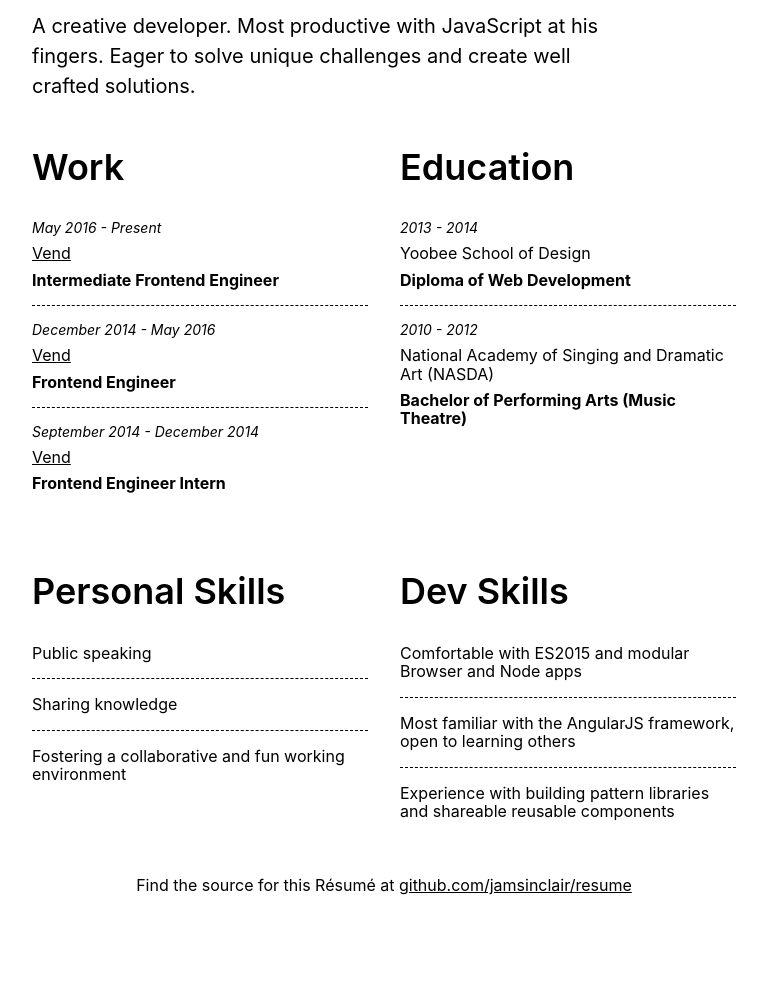
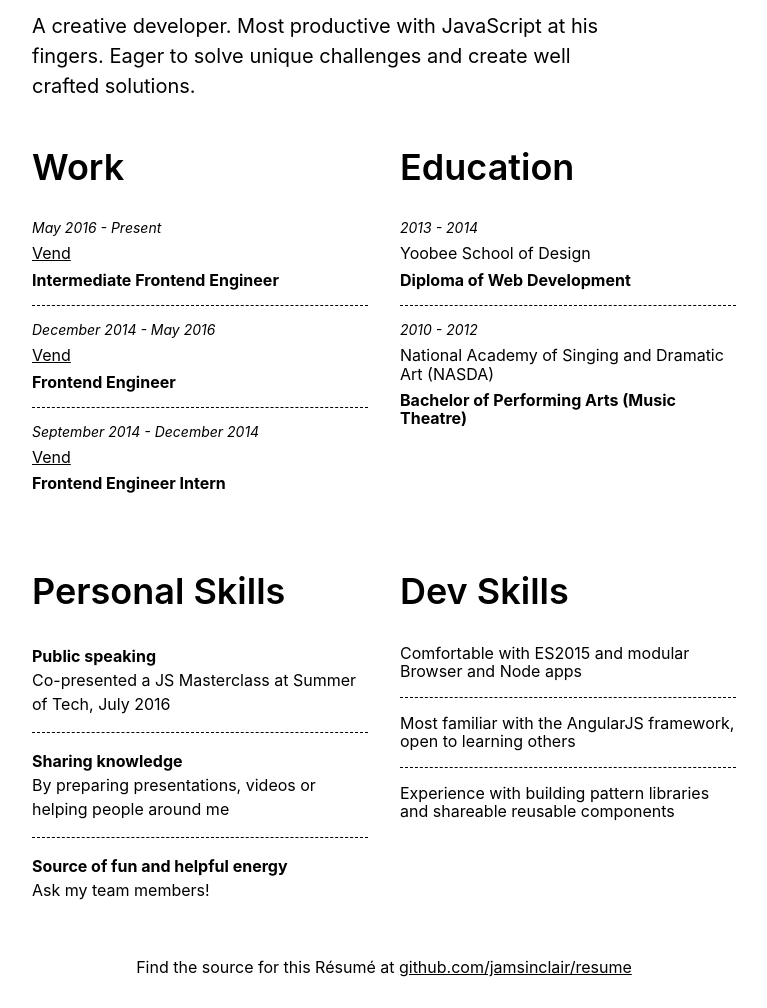
Before and after one commit to jamsinclair/resume, a website: page index.html in a window 1280 px wide. Shown: the part 222-1230 px from the top of the page, without its empty margins (256-1023 px from the left). Before the commit the page ends 1149 px from the top, so only its background shows below. Drawn offline with Linux system fonts and the light colour scheme.

Commit message:
Update personal skills with examples

```diff
--- a/index.html
+++ b/index.html
@@ -85,14 +85,17 @@
         <section class="pv2 fl w-100 w-50-l pr0 pr3-l">
           <h2 class="f4 f2-ns fw6 mb2">Personal Skills</h2>
           <ul class="list pl0 ml0">
-            <li class="bb pv3 b--dashed btn brn bln">
-              Public speaking
+            <li class="bb pv3 b--dashed btn brn bln lh-copy">
+              <div class="b">Public speaking</div>
+              <div>Co-presented a JS Masterclass at Summer of Tech, July 2016</div>
             </li>
-            <li class="bb pv3 b--dashed btn brn bln">
-              Sharing knowledge
+            <li class="bb pv3 b--dashed btn brn bln lh-copy">
+              <div class="b">Sharing knowledge</div>
+              <div>By preparing presentations, videos or helping people around me</div>
             </li>
-            <li class="pv3">
-              Fostering a collaborative and fun working environment
+            <li class="pv3 lh-copy">
+              <div class="b">Source of fun and helpful energy</div>
+              <div>Ask my team members!</div>
             </li>
           </ul>
         </section>
```
